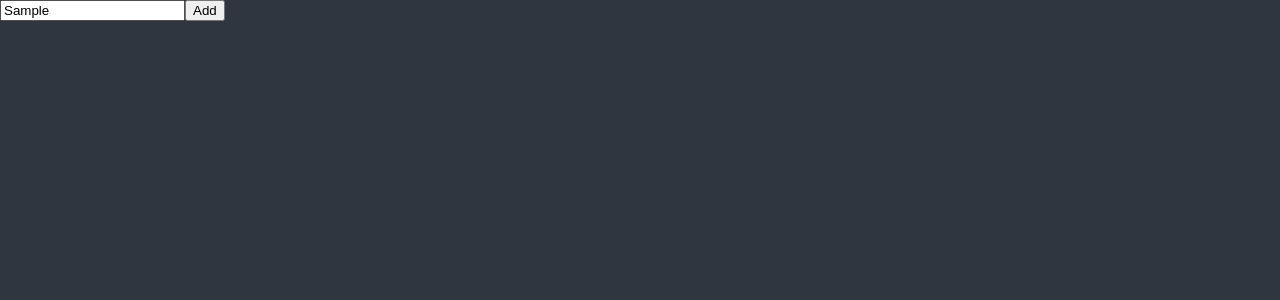
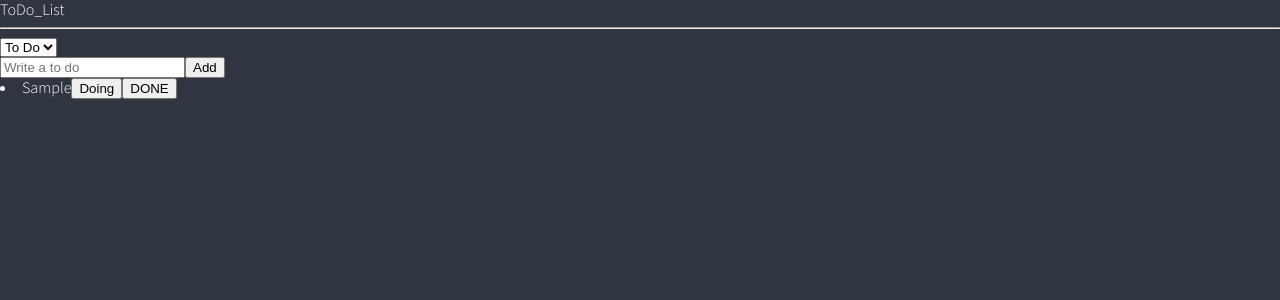
Before and after one commit to jiji-hoon96/react-todo-app, a React (Create React App) app: page / in a window 1280 px wide. Both pictures are taken after typing "Sample" into the empty fields and a click on the button "Add". Shown: the top 300 px of the page. Built offline with nearby package versions, Linux system fonts and the light colour scheme.

Commit message:
3. toDo state 구현

```diff
--- a/package.json
+++ b/package.json
@@ -13,6 +13,7 @@
     "react": "^17.0.2",
     "react-dom": "^17.0.2",
     "react-helmet": "^6.1.0",
+    "react-hook-form": "^7.30.0",
     "react-query": "^3.35.0",
     "react-router-dom": "^6.3.0",
     "react-scripts": "5.0.1",
--- a/src/App.tsx
+++ b/src/App.tsx
@@ -1,5 +1,5 @@
 import { createGlobalStyle } from "styled-components";
-import ToDoList from "./ToDoList";
+import ToDoList from "./components/ToDoList";
 
 const GlobalStyle = createGlobalStyle`
 @import url('https://fonts.googleapis.com/css2?family=Source+Sans+Pro:wght@300;400&display=swap');
--- a/src/ToDoList.tsx
+++ /dev/null
@@ -1,26 +0,0 @@
-import React, { useState } from "react";
-
-function ToDoList() {
-  const [toDo, setToDo] = useState("");
-  const onChange = (event: React.FormEvent<HTMLInputElement>) => {
-    const {
-      currentTarget: { value },
-    } = event;
-    setToDo(value);
-  };
-  const onSubmit = (event: React.FormEvent<HTMLFormElement>) => {
-    event.preventDefault();
-    console.log(toDo);
-  };
-
-  return (
-    <div>
-      <form onSubmit={onSubmit}>
-        <input onChange={onChange} value={toDo} placeholder="Write a to da" />
-        <button>Add</button>
-      </form>
-    </div>
-  );
-}
-
-export default ToDoList;
--- /dev/null
+++ b/src/atoms.tsx
@@ -0,0 +1,32 @@
+import { atom, selector } from "recoil";
+
+export enum Categories {
+  "TO_DO" = "TO_DO",
+  "DOING" = "DOING",
+  "DONE" = "DONE",
+}
+
+export interface IToDo {
+  text: string;
+  id: number;
+  category: Categories;
+}
+
+export const categoryState = atom<Categories>({
+  key: "category",
+  default: Categories.TO_DO,
+});
+
+export const toDoState = atom<IToDo[]>({
+  key: "toDo",
+  default: [],
+});
+
+export const toDoSelector = selector({
+  key: "toDoSelector",
+  get: ({ get }) => {
+    const toDos = get(toDoState);
+    const category = get(categoryState);
+    return toDos.filter((toDo) => toDo.category === category);
+  },
+});
--- /dev/null
+++ b/src/components/CreateToDo.tsx
@@ -0,0 +1,39 @@
+import { useForm } from "react-hook-form";
+import { useRecoilValue, useSetRecoilState } from "recoil";
+import { categoryState, toDoState } from "../atoms";
+
+interface IForm {
+  toDo: string;
+}
+
+function CreateToDo() {
+  const setToDos = useSetRecoilState(toDoState);
+  const category = useRecoilValue(categoryState);
+  const {
+    register,
+    handleSubmit,
+    formState: { errors },
+    setValue,
+  } = useForm<IForm>();
+  const handleValid = ({ toDo }: IForm) => {
+    setToDos((oldToDos) => [
+      { text: toDo, id: Date.now(), category },
+      ...oldToDos,
+    ]);
+    setValue("toDo", "");
+  };
+  return (
+    <form onSubmit={handleSubmit(handleValid)}>
+      <input
+        {...register("toDo", {
+          required: "반드시 ToDo를 입력해주세요",
+        })}
+        placeholder="Write a to do"
+      />
+      <span>{errors?.toDo?.message}</span>
+      <button>Add</button>
+    </form>
+  );
+}
+
+export default CreateToDo;
--- /dev/null
+++ b/src/components/ToDo.tsx
@@ -0,0 +1,43 @@
+import React from "react";
+import { useSetRecoilState } from "recoil";
+import { IToDo, toDoState, Categories } from "../atoms";
+
+function ToDo({ text, category, id }: IToDo) {
+  const setToDos = useSetRecoilState(toDoState);
+  const onClick = (event: React.MouseEvent<HTMLButtonElement>) => {
+    const {
+      currentTarget: { name },
+    } = event;
+    setToDos((oldToDos) => {
+      const targetIndex = oldToDos.findIndex((toDo) => toDo.id === id);
+      const newToDo = { text, id, category: name as any };
+      return [
+        ...oldToDos.slice(0, targetIndex),
+        newToDo,
+        ...oldToDos.slice(targetIndex + 1),
+      ];
+    });
+  };
+  return (
+    <li>
+      <span>{text}</span>
+      {category !== Categories.DOING && (
+        <button name={Categories.DOING} onClick={onClick}>
+          Doing
+        </button>
+      )}
+      {category !== Categories.TO_DO && (
+        <button name={Categories.TO_DO} onClick={onClick}>
+          TO_DO
+        </button>
+      )}
+      {category !== Categories.DONE && (
+        <button name={Categories.DONE} onClick={onClick}>
+          DONE
+        </button>
+      )}
+    </li>
+  );
+}
+
+export default ToDo;
--- /dev/null
+++ b/src/components/ToDoList.tsx
@@ -0,0 +1,33 @@
+import React from "react";
+import { useRecoilState, useRecoilValue } from "recoil";
+import { Categories, categoryState, toDoSelector } from "../atoms";
+import CreateToDo from "./CreateToDo";
+import ToDo from "./ToDo";
+
+function ToDoList() {
+  const toDos = useRecoilValue(toDoSelector);
+  const [category, setCategory] = useRecoilState(categoryState);
+  const onInput = (event: React.FormEvent<HTMLSelectElement>) => {
+    setCategory(event.currentTarget.value as any);
+  };
+
+  return (
+    <div>
+      <h1>ToDo_List</h1>
+      <hr />
+      <form>
+        <select value={category} onInput={onInput}>
+          <option value={Categories.TO_DO}>To Do</option>
+          <option value={Categories.DOING}>Doing</option>
+          <option value={Categories.DONE}>Done</option>
+        </select>
+      </form>
+      <CreateToDo />
+      {toDos.map((toDo) => (
+        <ToDo key={toDo.id} {...toDo} />
+      ))}
+    </div>
+  );
+}
+
+export default ToDoList;
```
Also changed, not shown: 1 other file (tests, documents, lock files or other folders).
